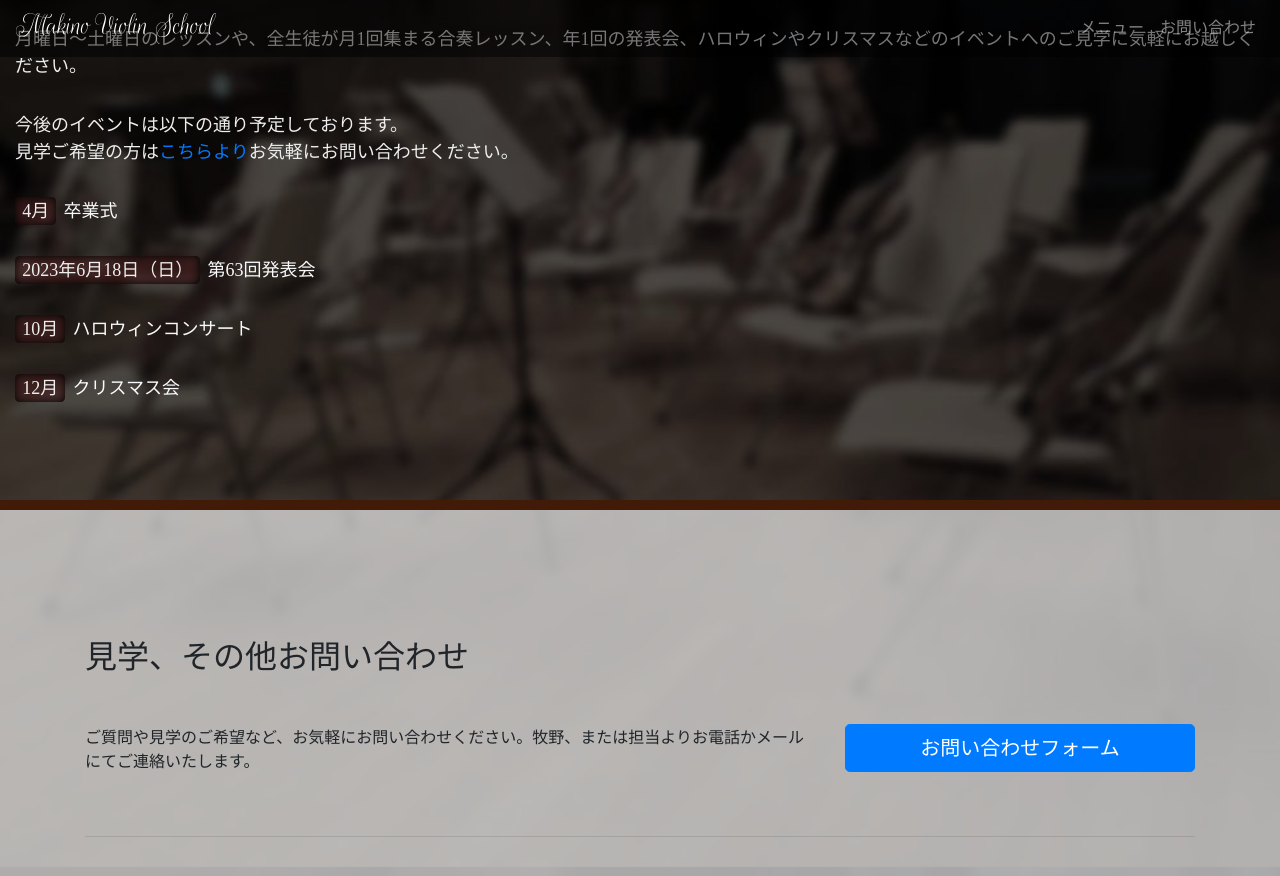
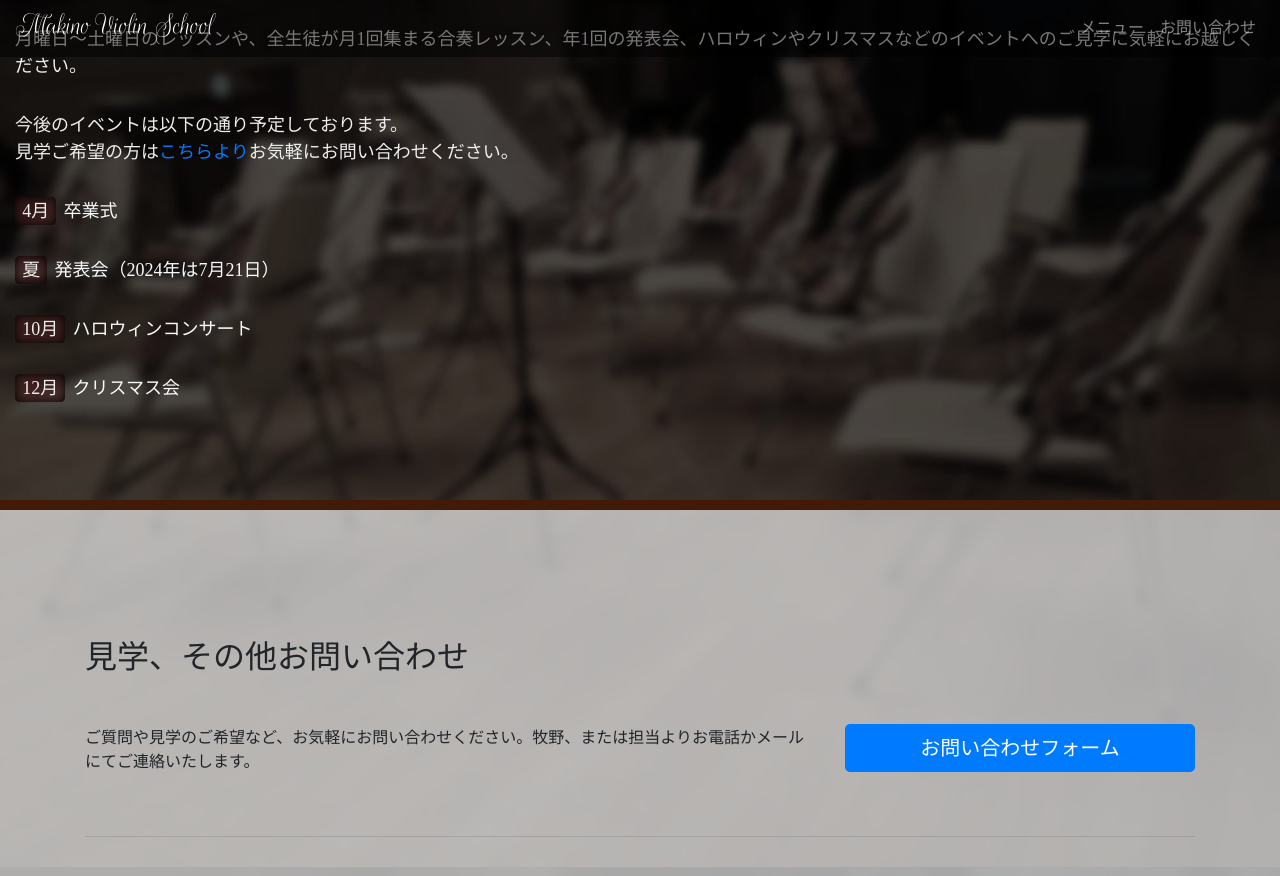
Before and after one commit to makinoviolin/makinoviolin.github.io, a Jekyll site: the page built from index.md, in a window 1280 px wide and 900 px high, scrolled down 6813 px. Shown: the top 876 px of the window. Built offline with Jekyll 4.4.1, drawn with Linux system fonts in a browser that asks for light colours; nearby versions of some CDN libraries; some web fonts are replaced; comment, search, counter and statistics services are not loaded.

Commit message:
Front page kengakuable events change concert

```diff
--- a/_data/kengakuevents.yml
+++ b/_data/kengakuevents.yml
@@ -1,8 +1,8 @@
 - date: 4月
   name: 卒業式
   link: events.html#卒業式4月
-- date: 2023年6月18日（日）
-  name: 第63回発表会
+- date: 夏
+  name: 発表会（2024年は7月21日）
   link: events.html#発表会年1回
 - date: 10月
   name: ハロウィンコンサート
```
